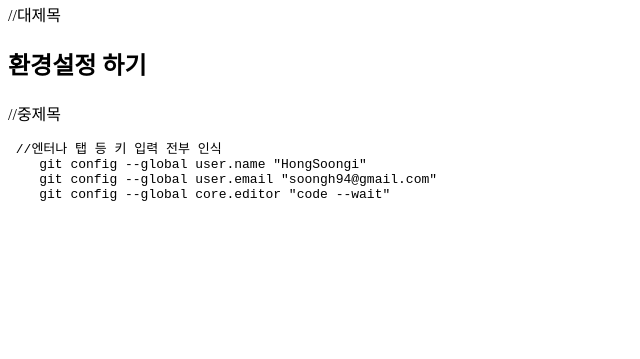
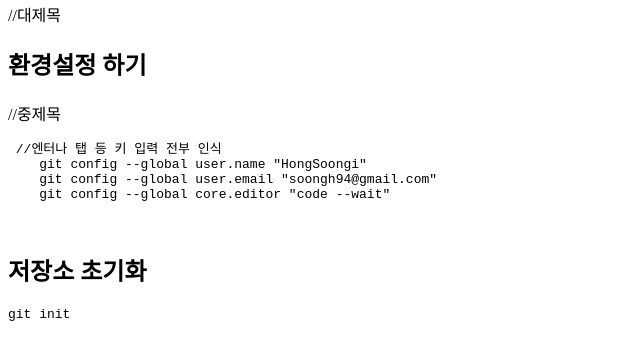
Before and after one commit to HongSoongi/git, a plain HTML site: page index.html in a window 1280 px wide. Shown: the part 87-446 px from the top of the page, without its empty margins (0-640 px from the left). Drawn offline with Linux system fonts and the light colour scheme.

Commit message:
git 저장소 초기화

```diff
--- a/index.html
+++ b/index.html
@@ -15,5 +15,7 @@
     git config --global core.editor "code --wait"
 
   </PRE>
+  <h2>저장소 초기화</h2>
+  <pre>git init</pre>
 </body>
 </html>
```
